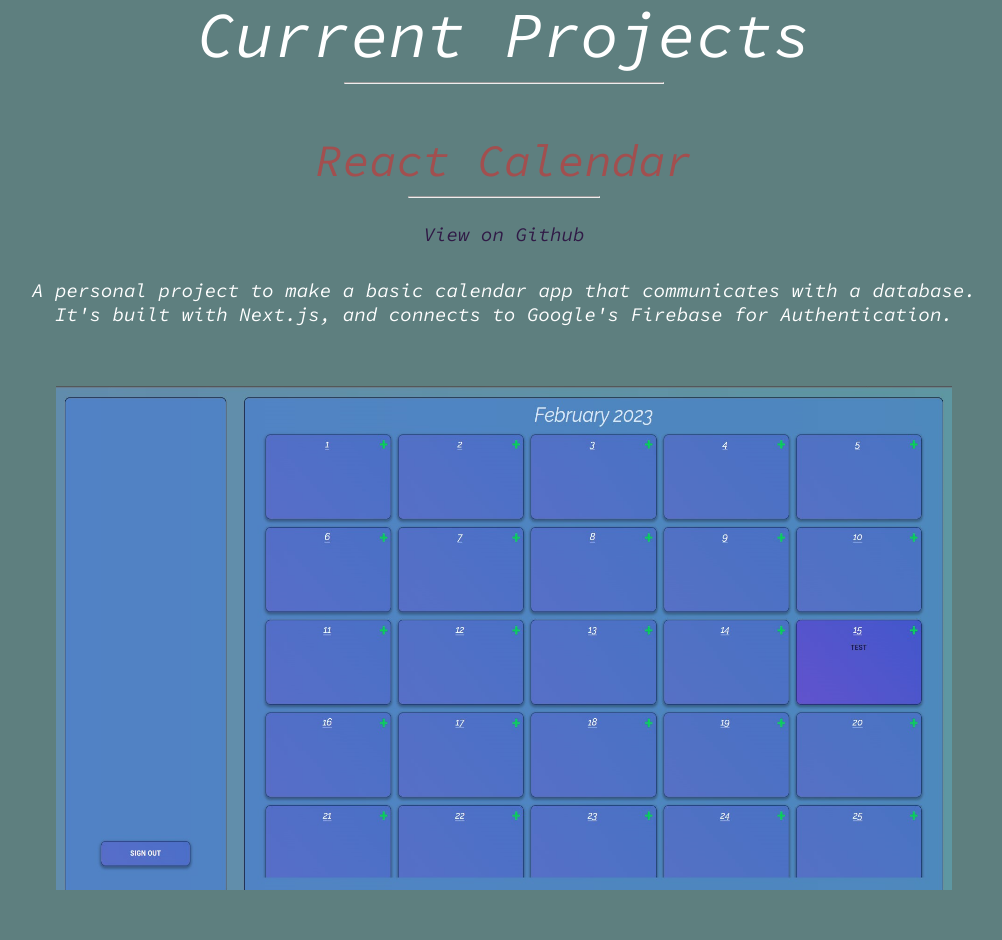
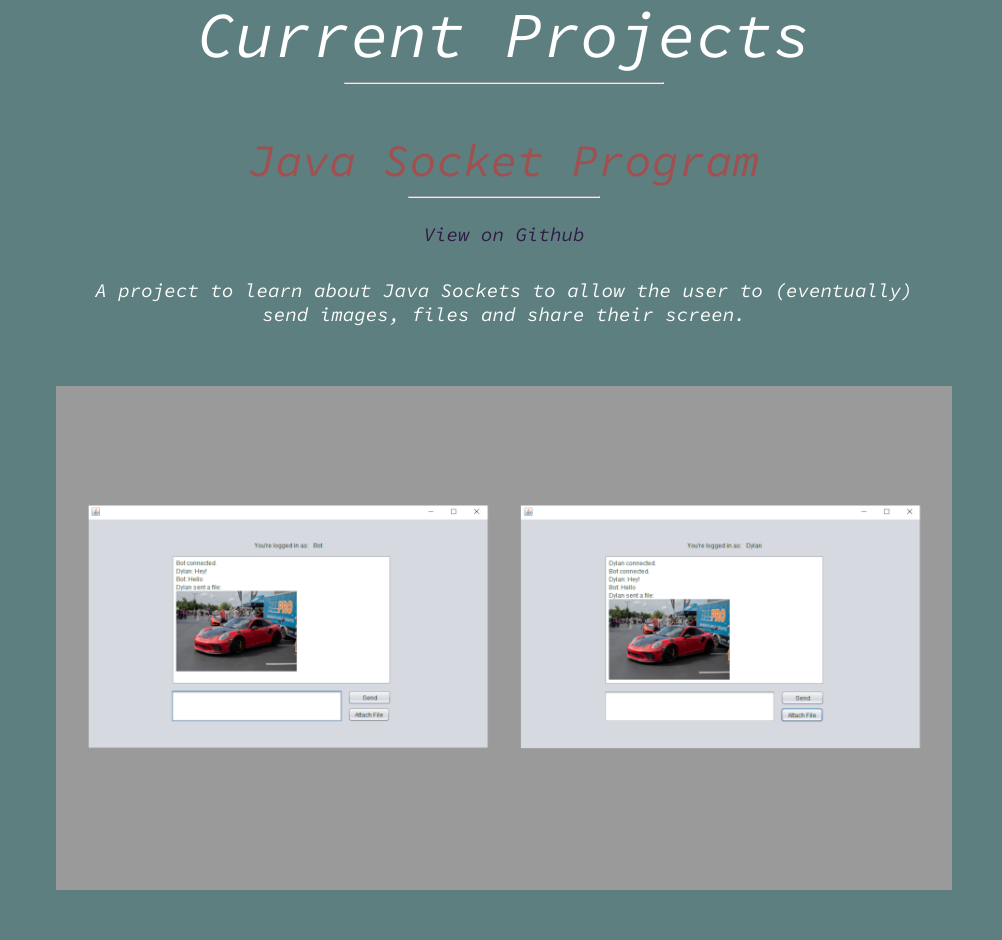
Before and after one commit to DCAdams103/My-Portfolio-Website, a Next.js app in the folder portfolio/: page / in a window 1280 px wide. Shown: the part 2720-3660 px from the top of the page, without its empty margins (136-1138 px from the left). Built offline with nearby package versions, Linux system fonts and the light colour scheme.

Commit message:
Added Java Socket Program

```diff
--- a/portfolio/pages/index.js
+++ b/portfolio/pages/index.js
@@ -147,6 +147,28 @@ export default function Home() {
         <header className={styles.textHeaders} id={styles.current}> Current Projects </header>
         <hr style={{width:'25%'}}/>
 
+        {/* ------------------------------------------- Java Socket Program ------------------------------------------ */}
+
+        {/* Java Socket Program GitHub Link */}
+        <header className={styles.projectTitle}> <a href="https://github.com/DCAdams103/Pixie_ScreenFileSharing" target="_blank"> Java Socket Program </a> </header>
+        <hr style={{width:'15%'}}/>
+
+        <header className={styles.text}> <a href="https://github.com/DCAdams103/Pixie_ScreenFileSharing" target="_blank"> View on Github </a></header>
+
+        {/* Java Socket Program Description */}
+        <header className={styles.text}>
+          A project to learn about Java Sockets to allow the user to (eventually) <br/>
+          send images, files and share their screen.
+        </header>
+
+        <br/>
+
+        {/* Java Socket Program Images */}
+
+        <Box className={styles.imageContainer}>
+          <Image className={styles.images} layout='fill' src='/JavaSockets.png' alt="React Calendar page" priority />
+        </Box>
+
         {/* ------------------------------------------- React Calendar ------------------------------------------ */}
 
         {/* React Calendar GitHub Link */}
@@ -171,13 +193,13 @@ export default function Home() {
 
         {/* ------------------------------------------- React Auth ------------------------------------------ */}
 
-        <header className={styles.projectTitle}> <a href="https://github.com/DCAdams103/React-Auth" target="_blank"> React Authentication </a> </header>
+        {/* <header className={styles.projectTitle}> <a href="https://github.com/DCAdams103/React-Auth" target="_blank"> React Authentication </a> </header>
         <hr style={{width:'15%'}}/>
 
-        {/* React Auth GitHub Link */}
+        {/* React Auth GitHub Link
         <header className={styles.text}> <a href="https://github.com/DCAdams103/React-Auth" target="_blank"> View on Github </a></header>
 
-        {/* React Auth Description */}
+        {/* React Auth Description
         <header className={styles.text}>
           A personal project to learn more about authentication. <br/>
           It's built with Next.js, and connects to a local MySQL database.
@@ -185,12 +207,12 @@ export default function Home() {
 
         <br/>
 
-        {/* React Auth Images */}
+        {/* React Auth Images
         <Box className={styles.imageContainer}>
           <Image className={styles.images} layout='fill' src='/ReactAuth.png' alt="React Auth login page" priority />
         </Box>
 
-        <br/>
+        <br/> */}
 
         {/* ------------------------------------------- Future Projects ------------------------------------------ */}
 
```
Also changed, not shown: portfolio/public/JavaSockets.png (added).
